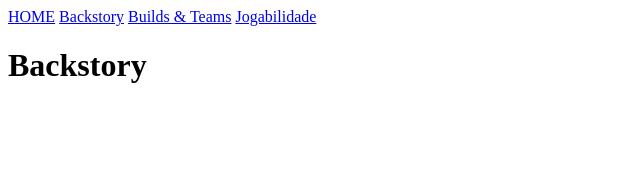
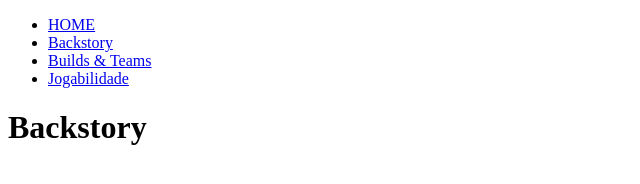
Before and after one commit to GeovannaMorais12BEMETI/atividade-412, a plain HTML site: page pasta/backstory.html in a window 1280 px wide. Shown: the whole page, without its empty margins (0-640 px from the left). Drawn offline with Linux system fonts and the light colour scheme.

Commit message:
lista adicionada

```diff
--- a/pasta/backstory.html
+++ b/pasta/backstory.html
@@ -7,10 +7,14 @@
 </head>
 <body>
     <header>
-        <a href="/index.html">HOME</a>
-        <a href="backstory.html">Backstory</a>
-        <a href="builds&teams.html">Builds & Teams</a>
-        <a href="jogabilidade.html">Jogabilidade</a>
+        <nav>
+            <ul>
+                <li><a href="/index.html">HOME</a></li>
+                <li><a href="backstory.html">Backstory</a></li>
+                <li><a href="builds&teams.html">Builds & Teams</a></li>
+                <li><a href="jogabilidade.html">Jogabilidade</a></li>
+            </ul>
+        </nav>
     </header>
     <h1>Backstory</h1>
 </body>
```
Also changed, not shown: index.html (+8 -4 lines), pasta/builds&teams.html (+8 -4 lines), pasta/jogabilidade.html (+8 -4 lines).
